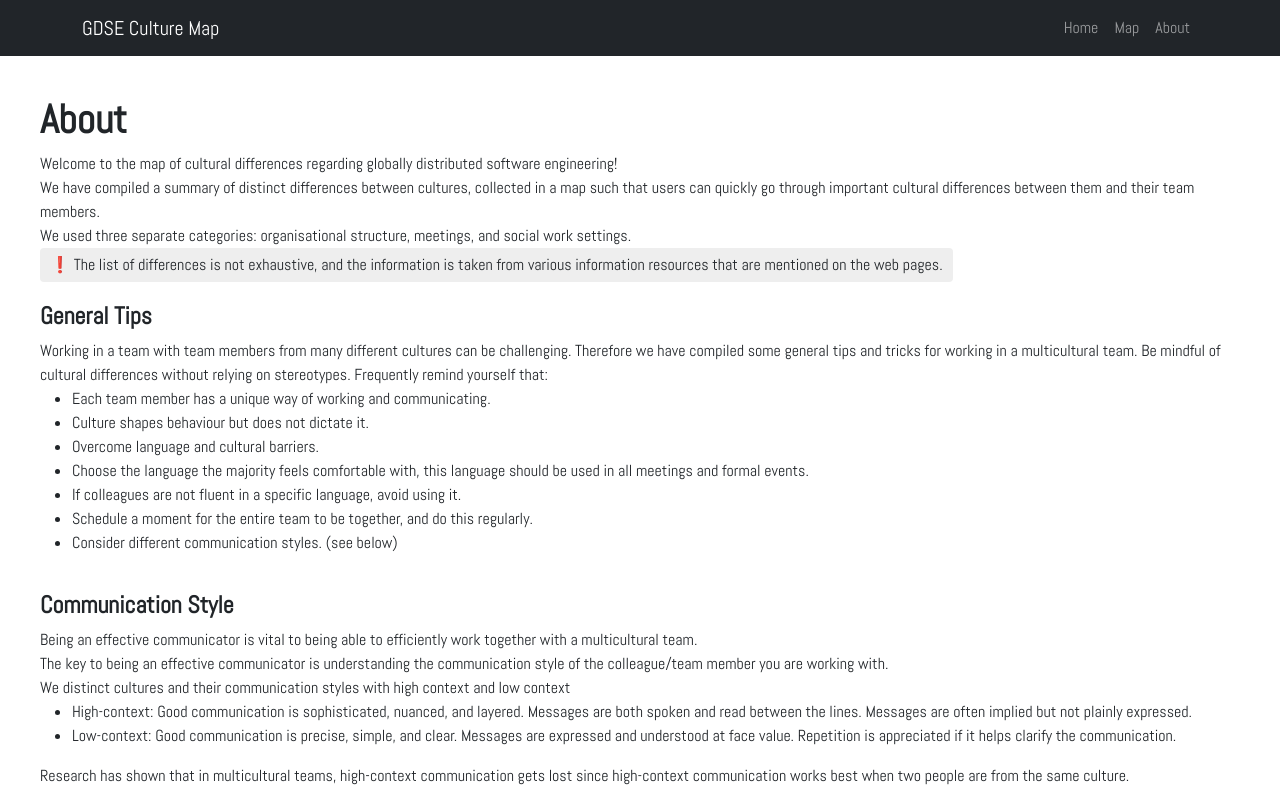
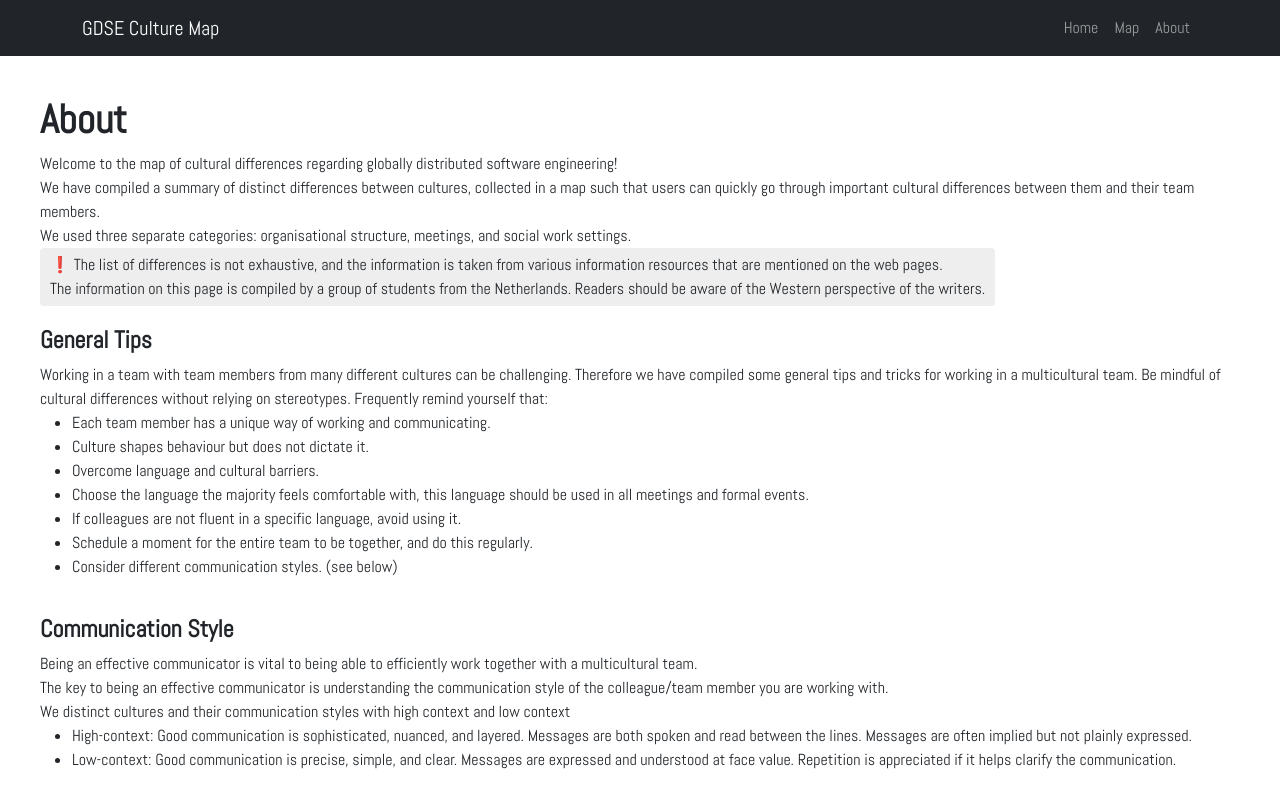
Before and after one commit to abel-vs/gdse-map, a React (Create React App) app: page /gdse-map/about in a window 1280 px wide. Shown: the top 791 px of the page. Built offline with nearby package versions, Linux system fonts and the light colour scheme.

Commit message:
add extra disclaimer

```diff
--- a/src/pages/about.js
+++ b/src/pages/about.js
@@ -16,6 +16,8 @@ const About = () => {
             <br />
             <div className='disclaimer'>
                 ❗️ The list of differences is not exhaustive, and the information is taken from various information resources that are mentioned on the web pages.
+                <br />
+                The information on this page is compiled by a group of students from the Netherlands. Readers should be aware of the Western perspective of the writers.
             </div>
 
             <h2>General Tips</h2>
```
